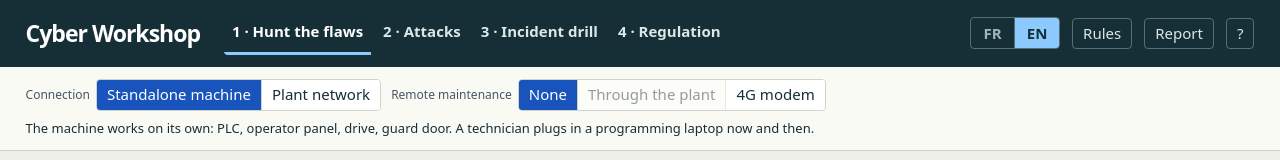
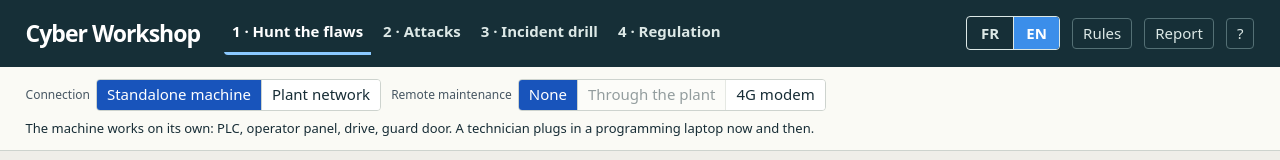
Before and after one commit to phil-legacy/toolbox, a plain HTML site: page Cyber_Workshop.html in a window 1280 px wide. Shown: the top 160 px of the page. Drawn offline with Linux system fonts and the light colour scheme.

Commit message:
Cyber Workshop v1.0 beta: language switch styled like the other tools (same version)
Co-Authored-By: Claude Fable 5.1 <noreply@anthropic.com>
Claude-Session: https://claude.ai/code/session_01Q9HbShYjcTHcVvT24NN4hQ

```diff
--- a/Cyber_Workshop.html
+++ b/Cyber_Workshop.html
@@ -156,8 +156,9 @@ header.top h1{border:0;padding:0;margin-right:12px;font:700 23px/1.2 var(--sans)
 header.top h1 span{display:none}
 header.top button{background:transparent;color:#dce8e6;border-color:#547075}
 header.top #langSeg{border-color:#547075}header.top #langSeg button{min-width:44px;font-weight:600}
-header.top #langSeg button.on{background:#8bc9ff;color:#162f37;border-color:#8bc9ff}
-header.top #langSeg button:not(.on){color:#9fb4b8}
+header.top #langSeg{border:1px solid #dce8e6;border-radius:4px;overflow:hidden}header.top #langSeg button{border:0;border-radius:0;min-height:32px;min-width:46px}header.top #langSeg button+button{border-left:1px solid #dce8e6}
+header.top #langSeg button.on{background:#3b8eea;color:#ffffff;font-weight:700}
+header.top #langSeg button:not(.on){background:transparent;color:#dce8e6}
 #modes{border:0;gap:4px;flex-wrap:wrap}
 #modes button{border:0;border-bottom:3px solid transparent;border-radius:0;padding:9px 8px;font-weight:550}
 #modes button.on{background:transparent;color:white;border-bottom-color:#8bc9ff}
```
